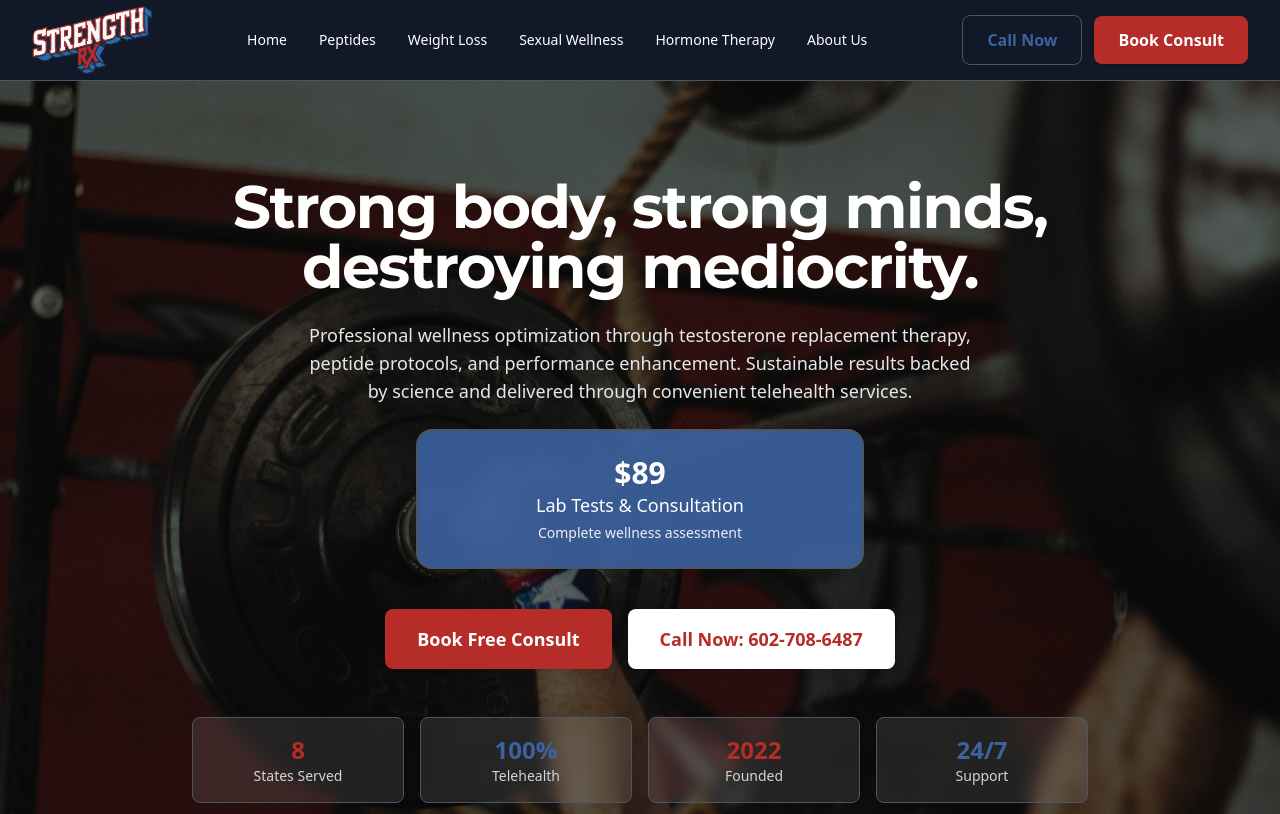
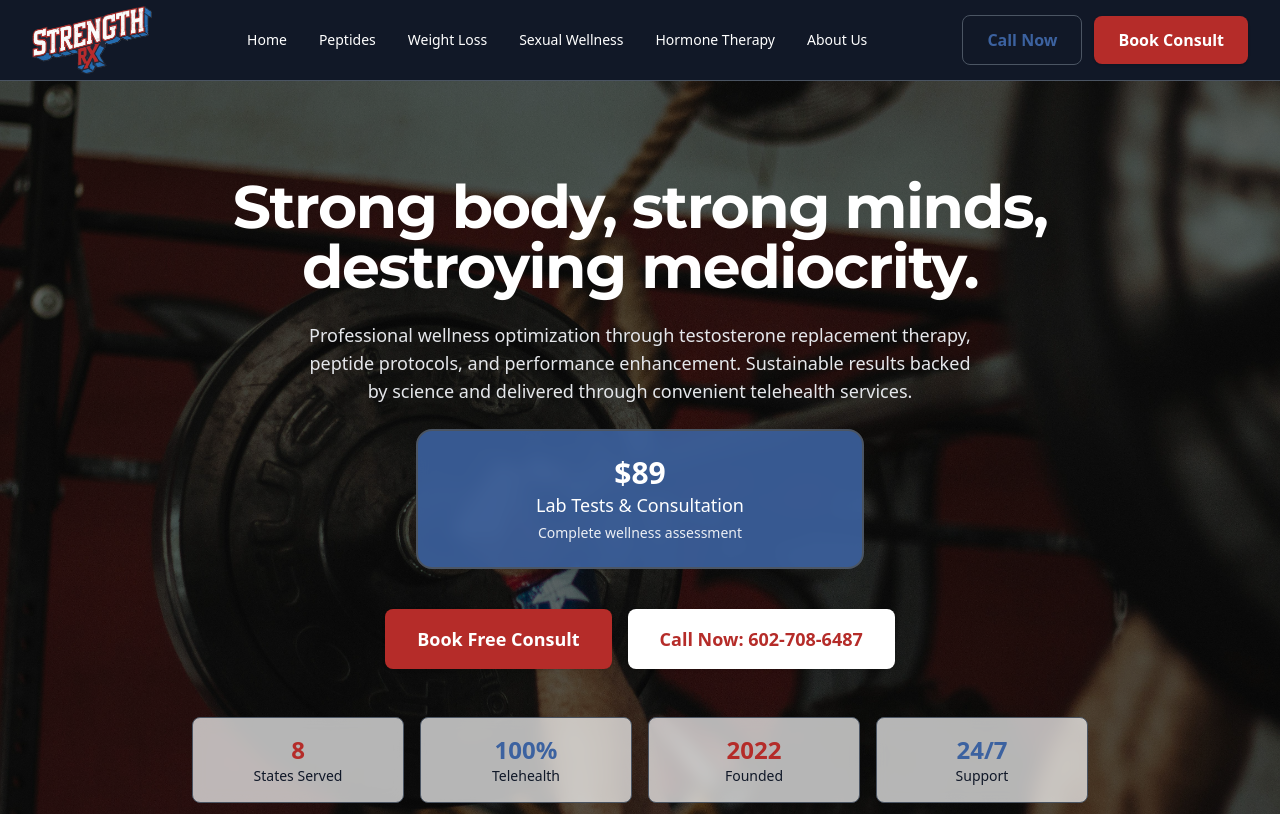
Before and after one commit to xxblackhammerxx/strengthrx, a Next.js app: page / in a window 1280 px wide. Shown: the top 814 px of the page. Built offline with nearby package versions, Linux system fonts and the light colour scheme.

Commit message:
update styles on hero

```diff
--- a/src/components/sections/Hero.tsx
+++ b/src/components/sections/Hero.tsx
@@ -58,21 +58,21 @@ export function Hero() {
                 className="mt-12 grid grid-cols-2 md:grid-cols-4 gap-4 text-center animate-fade-in-up"
                 style={{ animationDelay: '0.6s' }}
               >
-                <div className="bg-white/10 backdrop-blur rounded-lg p-4 border border-white/20">
+                <div className="bg-white/70 backdrop-blur rounded-lg p-4 border border-white/20">
                   <div className="text-2xl font-bold text-primary">8</div>
-                  <div className="text-sm text-gray-300">States Served</div>
+                  <div className="text-sm text-gray-900">States Served</div>
                 </div>
-                <div className="bg-white/10 backdrop-blur rounded-lg p-4 border border-white/20">
+                <div className="bg-white/70 backdrop-blur rounded-lg p-4 border border-white/20">
                   <div className="text-2xl font-bold text-accent">100%</div>
-                  <div className="text-sm text-gray-300">Telehealth</div>
+                  <div className="text-sm text-gray-900">Telehealth</div>
                 </div>
-                <div className="bg-white/10 backdrop-blur rounded-lg p-4 border border-white/20">
+                <div className="bg-white/70 backdrop-blur rounded-lg p-4 border border-white/20">
                   <div className="text-2xl font-bold text-primary">2022</div>
-                  <div className="text-sm text-gray-300">Founded</div>
+                  <div className="text-sm text-gray-900">Founded</div>
                 </div>
-                <div className="bg-white/10 backdrop-blur rounded-lg p-4 border border-white/20">
+                <div className="bg-white/70 backdrop-blur rounded-lg p-4 border border-white/20">
                   <div className="text-2xl font-bold text-accent">24/7</div>
-                  <div className="text-sm text-gray-300">Support</div>
+                  <div className="text-sm text-gray-900">Support</div>
                 </div>
               </div>
             </AnimatedSection>
```
